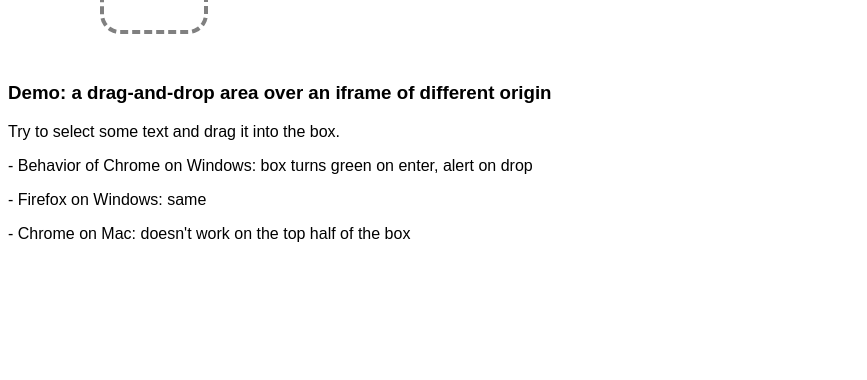
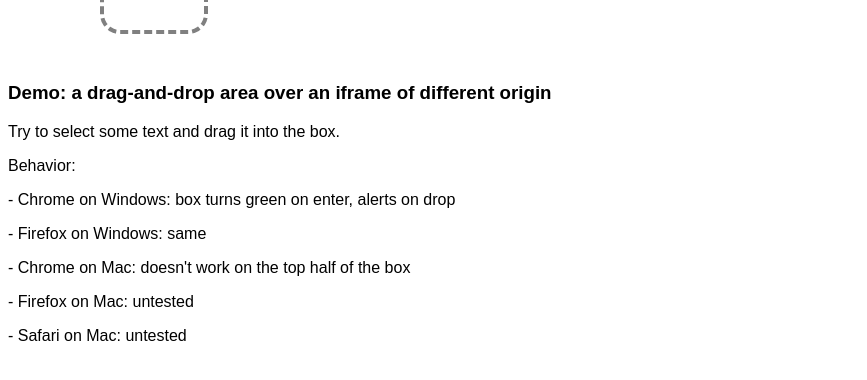
Before and after one commit to ZYinMD/drop, a plain HTML site: page index.html in a window 1280 px wide. Shown: the part 174-554 px from the top of the page, without its empty margins (0-867 px from the left). Drawn offline with Linux system fonts and the light colour scheme.

Commit message:
wording change

```diff
--- a/index.html
+++ b/index.html
@@ -2,7 +2,7 @@
 <html>
   <head>
     <meta name="viewport" content="width=device-width, initial-scale=1.0" />
-    <title>drop demo</title>
+    <title>drag-and-drop demo</title>
     <style>
       body {
         font-family: sans-serif;
@@ -31,11 +31,12 @@
     <div class="explanation">
       <h3>Demo: a drag-and-drop area over an iframe of different origin</h3>
       <p>Try to select some text and drag it into the box.</p>
-      <p>
-        - Behavior of Chrome on Windows: box turns green on enter, alert on drop
-      </p>
+      <p>Behavior:</p>
+      <p>- Chrome on Windows: box turns green on enter, alerts on drop</p>
       <p>- Firefox on Windows: same</p>
       <p>- Chrome on Mac: doesn't work on the top half of the box</p>
+      <p>- Firefox on Mac: untested</p>
+      <p>- Safari on Mac: untested</p>
     </div>
   </body>
   <script>
```
